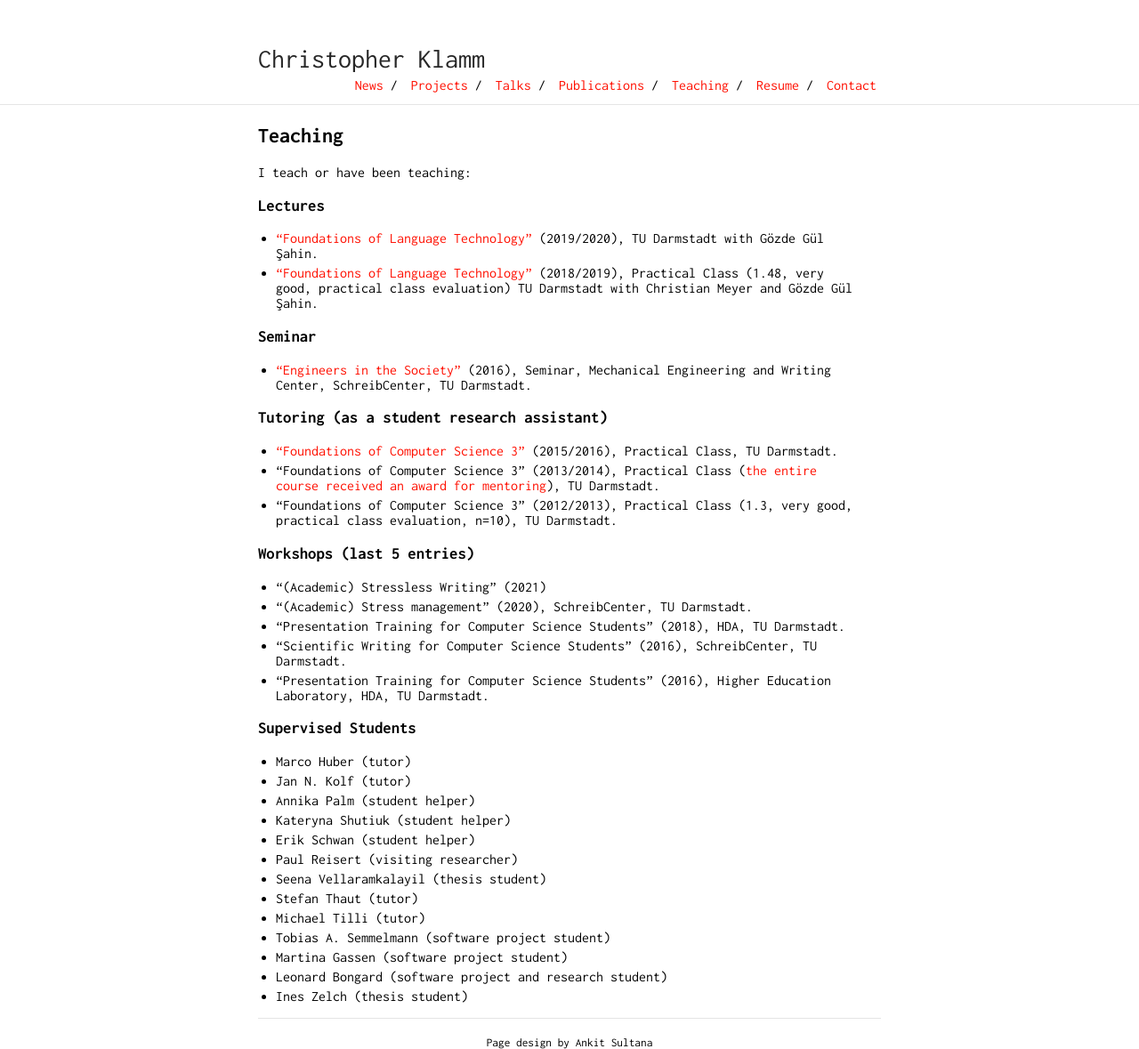
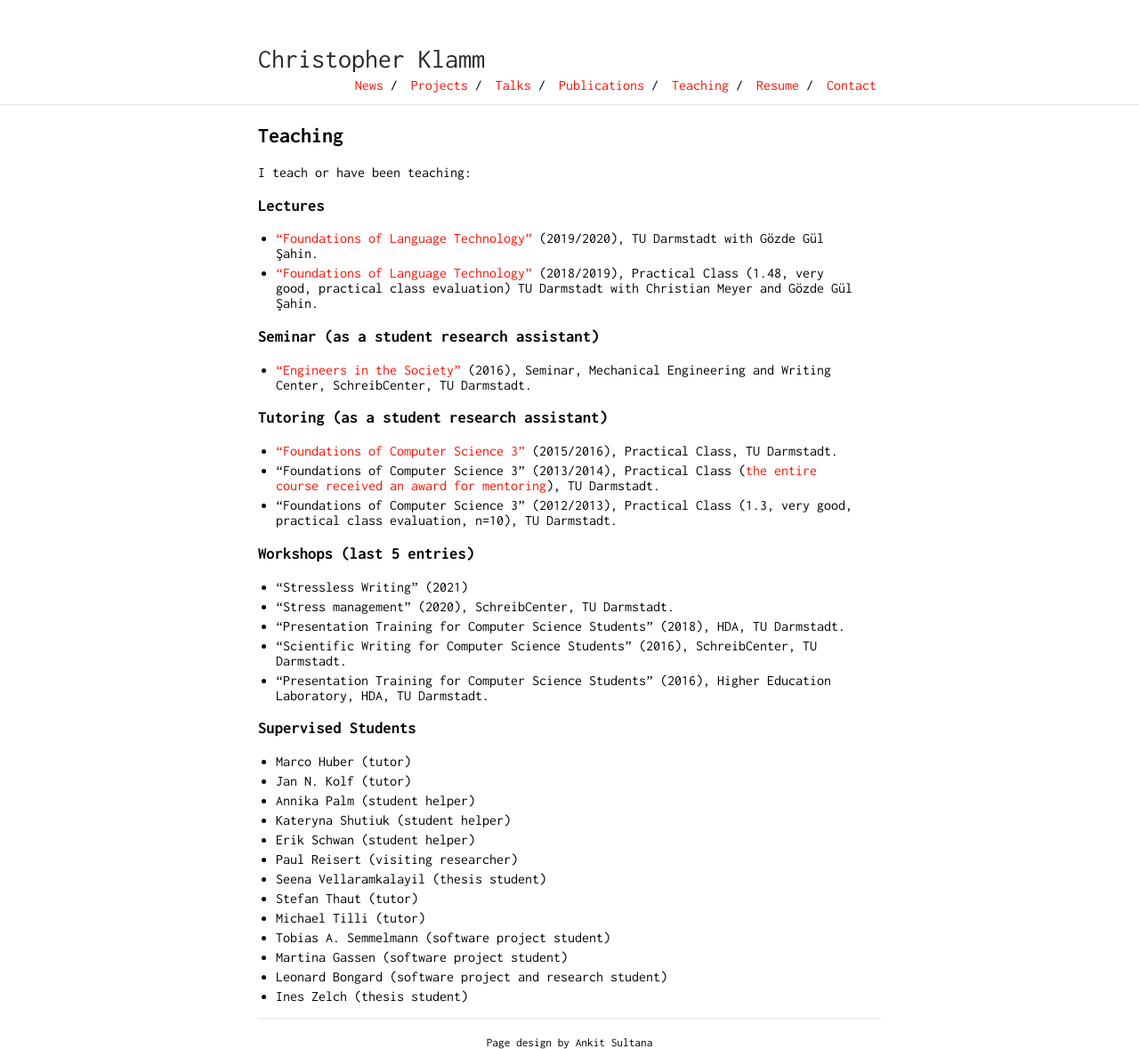
Before and after one commit to chkla/gitPage, a Jekyll site: the page built from teaching.md, in a window 1280 px wide. Shown: the whole page at 89% size. Built offline with Jekyll 4.4.1, drawn with Linux system fonts in a browser that asks for light colours; our own code applies the rules of GitHub Pages for plain Markdown files.

Commit message:
Update teaching.md

```diff
--- a/teaching.md
+++ b/teaching.md
@@ -9,7 +9,7 @@ I teach or have been teaching:
 * ["Foundations of Language Technology"](https://www.informatik.tu-darmstadt.de/ukp/teaching_ukp/courses_3/previous_terms/wise_2018___2019/foundations_of_language_technology_6/foundations_of_language_technology_7.en.jsp) (2019/2020), TU Darmstadt with Gözde Gül Şahin.
 * ["Foundations of Language Technology"](https://www.informatik.tu-darmstadt.de/ukp/teaching_ukp/courses_3/current_and_upcoming_courses/wise_2018___2019/foundations_of_language_technology_6/foundations_of_language_technology_7.en.jsp) (2018/2019), Practical Class (1.48, very good, practical class evaluation) TU Darmstadt with Christian Meyer and Gözde Gül Şahin.
 
-### Seminar
+### Seminar (as a student research assistant)
 * ["Engineers in the Society"](https://www.maschinenbau.tu-darmstadt.de/studieren/interessierte/studiengaenge_mb/b_mpe/index.en.jsp) (2016), Seminar, Mechanical Engineering and Writing Center, SchreibCenter, TU Darmstadt.
 
 ### Tutoring (as a student research assistant)
@@ -18,8 +18,8 @@ I teach or have been teaching:
 * "Foundations of Computer Science 3" (2012/2013), Practical Class (1.3, very good, practical class evaluation, n=10), TU Darmstadt.
 
 ### Workshops (last 5 entries)
-* "(Academic) Stressless Writing" (2021)
-* "(Academic) Stress management" (2020), SchreibCenter, TU Darmstadt.
+* "Stressless Writing" (2021)
+* "Stress management" (2020), SchreibCenter, TU Darmstadt.
 * "Presentation Training for Computer Science Students" (2018), HDA, TU Darmstadt.
 * “Scientific Writing for Computer Science Students” (2016), SchreibCenter, TU Darmstadt.
 * "Presentation Training for Computer Science Students" (2016), Higher Education Laboratory, HDA, TU Darmstadt.
```
